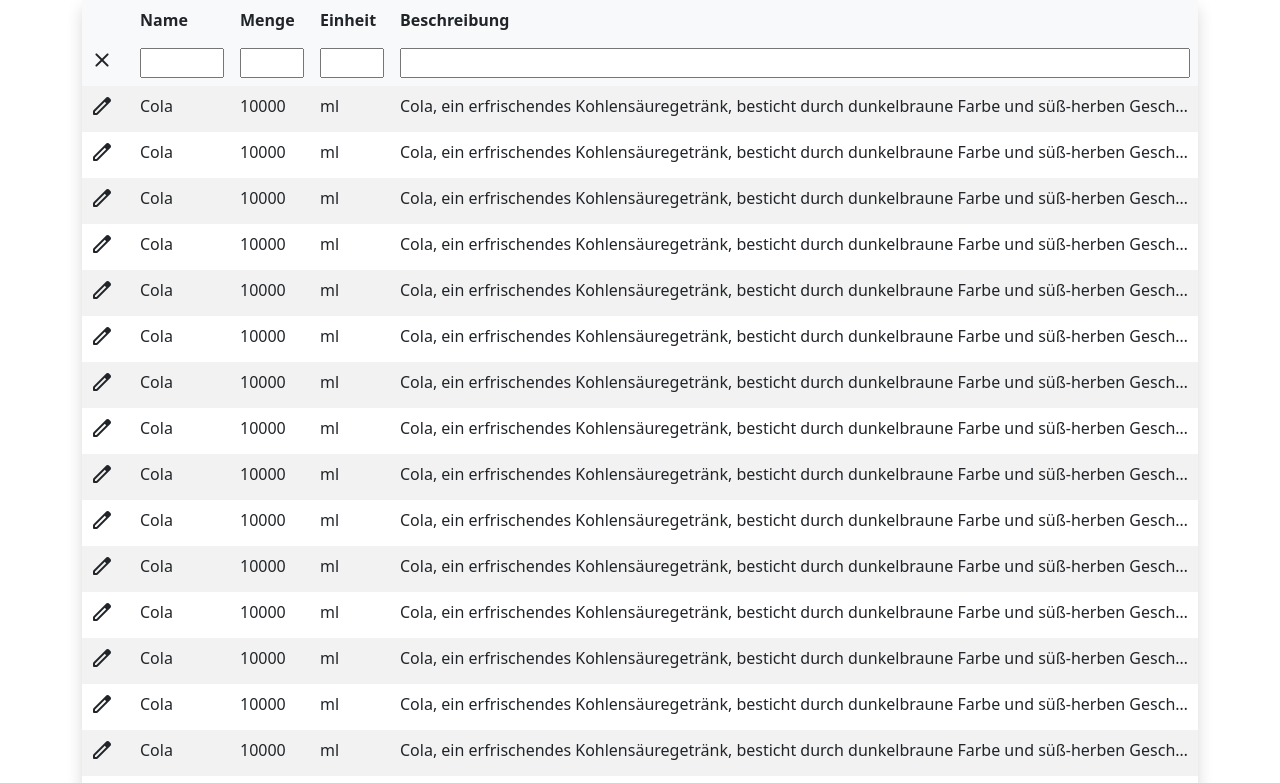
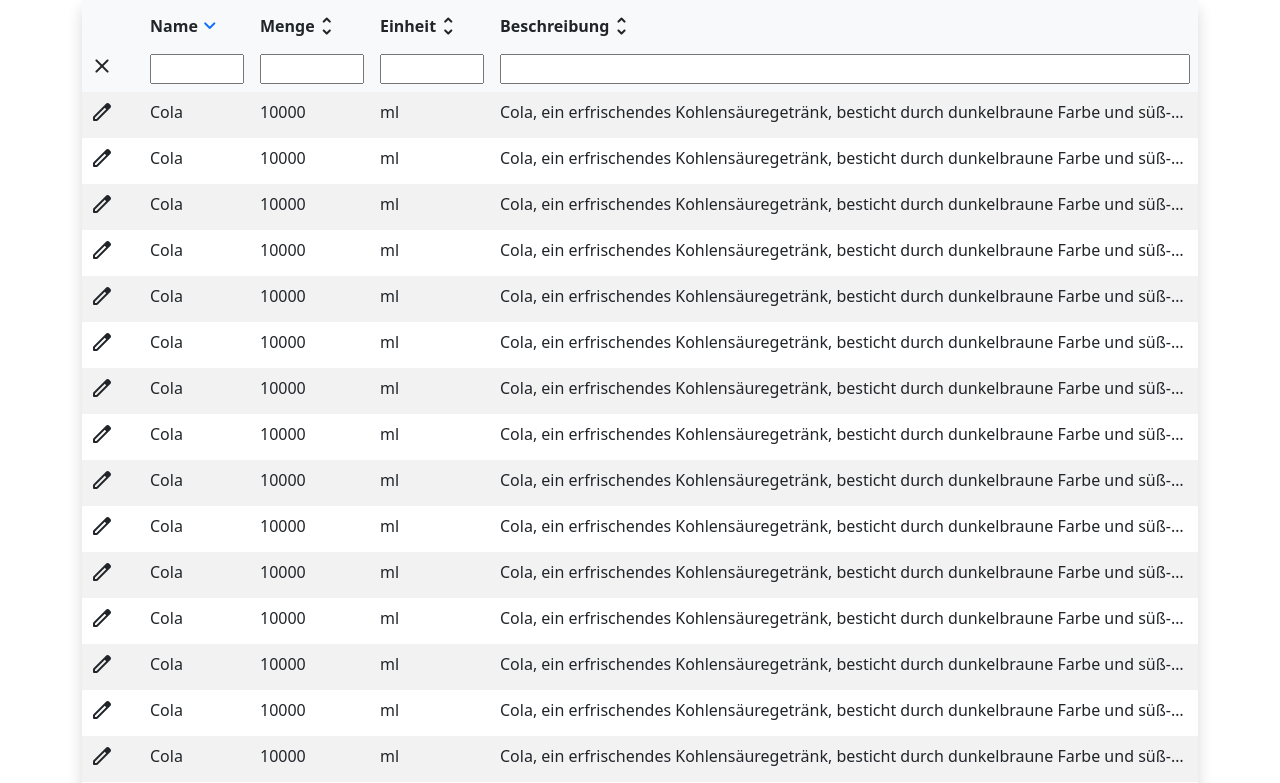
Before and after one commit to le0n3/EZ-Cocktail, a PHP site: page /html/index.html in a window 1280 px wide. Shown: the top 783 px of the page. Run offline with PHP 8.4, Linux system fonts and the light colour scheme.

Commit message:
ändert styling des table headers

```diff
--- a/src/css/table.css
+++ b/src/css/table.css
@@ -17,30 +17,37 @@
 }
 /* default spacing */
 .table-id {
-    min-width: 40px;
-    max-width: 40px;
+    min-width: 50px;
+    max-width: 50px;
 }
 .table-icon {
-    min-width: 50px;
-    max-width: 50px;
+    min-width: 60px;
+    max-width: 60px;
     cursor: pointer;
 }
 .table-name {
-    min-width: 100px;
-    max-width: 100px;
+    min-width: 110px;
+    max-width: 110px;
 }
 .table-amount {
-    min-width: 80px;
-    max-width: 80px;
+    min-width: 120px;
+    max-width: 120px;
 }
 .table-unit {
-    min-width: 80px;
-    max-width: 80px;
+    min-width: 120px;
+    max-width: 120px;
 }
 .table-description {
-    min-width: 200px;
-    max-width: 200px;
+    min-width: 210px;
+    max-width: 210px;
 }
 .table-final-col {
     width: 100%;
 }
+
+/* Icons */
+thead .material-symbols-rounded {
+    position: relative;
+    top: 6px;
+    cursor: pointer;
+}
--- a/src/html/index.html
+++ b/src/html/index.html
@@ -19,14 +19,14 @@
             <thead class="bg-light sticky-top top-0">
                 <tr>
                     <th scope="col" class="table-icon"></th>
-                    <th scope="col" class="table-name">Name</th>
-                    <th scope="col" class="table-amount">Menge</th>
-                    <th scope="col" class="table-unit">Einheit</th>
-                    <th scope="col" class="table-final-col">Beschreibung</th>
+                    <th scope="col" class="table-name"><span>Name</span><span class="material-symbols-rounded text-primary">expand_more</span></th>
+                    <th scope="col" class="table-amount"><span>Menge</span><span class="material-symbols-rounded">unfold_more</span></th>
+                    <th scope="col" class="table-unit"><span>Einheit</span><span class="material-symbols-rounded">unfold_more</span></th>
+                    <th scope="col" class="table-final-col"><span>Beschreibung</span><span class="material-symbols-rounded">unfold_more</span></th>
                 </tr>
                 <tr>
                     <th scope="col" class="table-icon">
-                        <span class="material-symbols-rounded">close</span>
+                        <span class="material-symbols-rounded top-0">close</span>
                     </th>
                     <th scope="col" class="table-name"><input type="text"></th>
                     <th scope="col" class="table-amount"><input type="text"></th>
```
